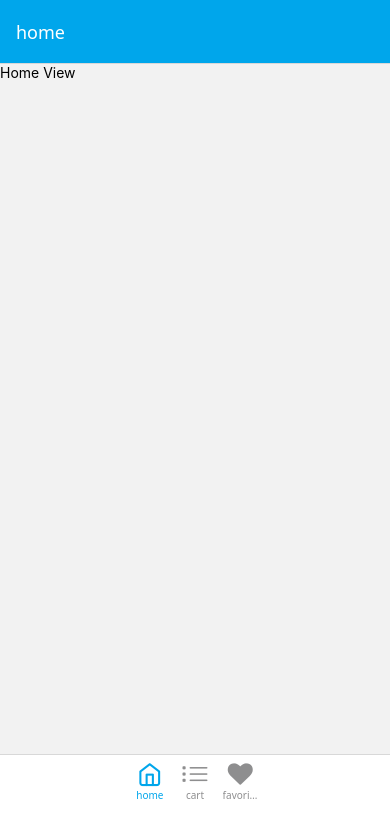
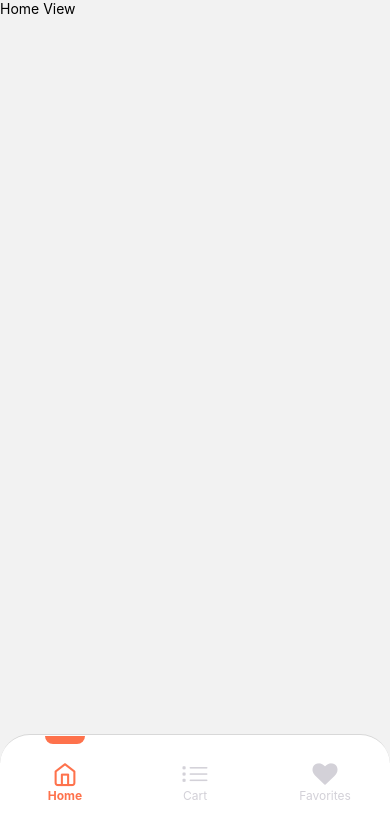
Before and after one commit to Denisson-Pereira/food-delivery, a React Native app in the folder mobile/: screen /home in a window 390 px wide. Shown: the top 838 px of the page. Built offline with nearby package versions, Linux system fonts and the light colour scheme.

Commit message:
feat: :sparkles: Update tabbar

```diff
--- a/mobile/src/routes/tab.routes.tsx
+++ b/mobile/src/routes/tab.routes.tsx
@@ -1,50 +1,115 @@
-import { createBottomTabNavigator } from "@react-navigation/bottom-tabs"
+import { createBottomTabNavigator } from "@react-navigation/bottom-tabs";
 import { CartView, FavoritiesView, HomeView } from "../views";
-import { Feather, SimpleLineIcons, FontAwesome } from '@expo/vector-icons';
+import { Feather, SimpleLineIcons, FontAwesome } from "@expo/vector-icons";
+import { StyleSheet, Text, View } from "react-native";
 
 const Tab = createBottomTabNavigator();
 
 export const TabRoutes = () => {
     return (
         <Tab.Navigator
-            screenOptions={{
-                headerShown: true,
-                headerStyle: {
-                    backgroundColor: '#00A6EB',
+            screenOptions={({ route }) => ({
+                headerShown: false,
+                tabBarShowLabel: true,
+                tabBarActiveTintColor: "#FE724C",
+                tabBarInactiveTintColor: "#D3D1D8",
+                tabBarStyle: {
+                    height: 110,
+                    justifyContent: 'center',
+                    borderTopLeftRadius: 30,
+                    borderTopRightRadius: 30,
+                    overflow: "hidden",
                 },
-                headerTintColor: '#fff',
-                tabBarStyle: {
+                tabBarIconStyle: {
+                    justifyContent: 'center',
                     alignItems: 'center',
-                    justifyContent: 'center',
-                    height: 90,
-                    backgroundColor: '#ffffff',
-                },
-                tabBarActiveTintColor: '#00A6EB',
-            }}
+                    marginTop: 20
+                }
+            })}
         >
             <Tab.Screen
-                name='home'
+                name="homeView"
                 component={HomeView}
                 options={{
-                    tabBarIcon: ({ color, size }) => <Feather name='home' color={color} size={size} />
+                    tabBarIcon: ({ color, size, focused }) => (
+                        <View style={{ alignItems: "center" }}>
+                            {focused && <View style={styles.activeBar} />}
+                            <Feather name="home" color={color} size={size} />
+                        </View>
+                    ),
+                    tabBarLabel: ({ focused }) => (
+                        <Text
+                            style={{
+                                fontSize: 12,
+                                fontWeight: focused ? "bold" : "normal",
+                                color: focused ? "#FE724C" : "#D3D1D8",
+                            }}
+                        >
+                            Home
+                        </Text>
+                    ),
                 }}
             />
 
             <Tab.Screen
-                name='cart'
+                name="cartView"
                 component={CartView}
                 options={{
-                    tabBarIcon: ({ color, size }) => <SimpleLineIcons name='list' color={color} size={size} />
+                    tabBarIcon: ({ color, size, focused }) => (
+                        <View style={{ alignItems: "center" }}>
+                            {focused && <View style={styles.activeBar} />}
+                            <SimpleLineIcons name="list" color={color} size={size} />
+                        </View>
+                    ),
+                    tabBarLabel: ({ focused }) => (
+                        <Text
+                            style={{
+                                fontSize: 12,
+                                fontWeight: focused ? "bold" : "normal",
+                                color: focused ? "#FE724C" : "#D3D1D8",
+                            }}
+                        >
+                            Cart
+                        </Text>
+                    ),
                 }}
             />
 
             <Tab.Screen
-                name='favorities'
+                name="favoritiesView"
                 component={FavoritiesView}
                 options={{
-                    tabBarIcon: ({ color, size }) => <FontAwesome name='heart' color={color} size={size} />
+                    tabBarIcon: ({ color, size, focused }) => (
+                        <View style={{ alignItems: "center" }}>
+                            {focused && <View style={styles.activeBar} />}
+                            <FontAwesome name="heart" color={color} size={size} />
+                        </View>
+                    ),
+                    tabBarLabel: ({ focused }) => (
+                        <Text
+                            style={{
+                                fontSize: 12,
+                                fontWeight: focused ? "bold" : "normal",
+                                color: focused ? "#FE724C" : "#D3D1D8",
+                            }}
+                        >
+                            Favorites
+                        </Text>
+                    ),
                 }}
             />
         </Tab.Navigator>
-    )
-}
+    );
+};
+
+const styles = StyleSheet.create({
+    activeBar: {
+        height: 8,
+        width: 40,
+        backgroundColor: "#FE724C",
+        borderBottomEndRadius: 20,
+        borderBottomStartRadius: 20,
+        position: "absolute",
+        top: -25,
+    },
+});
```
